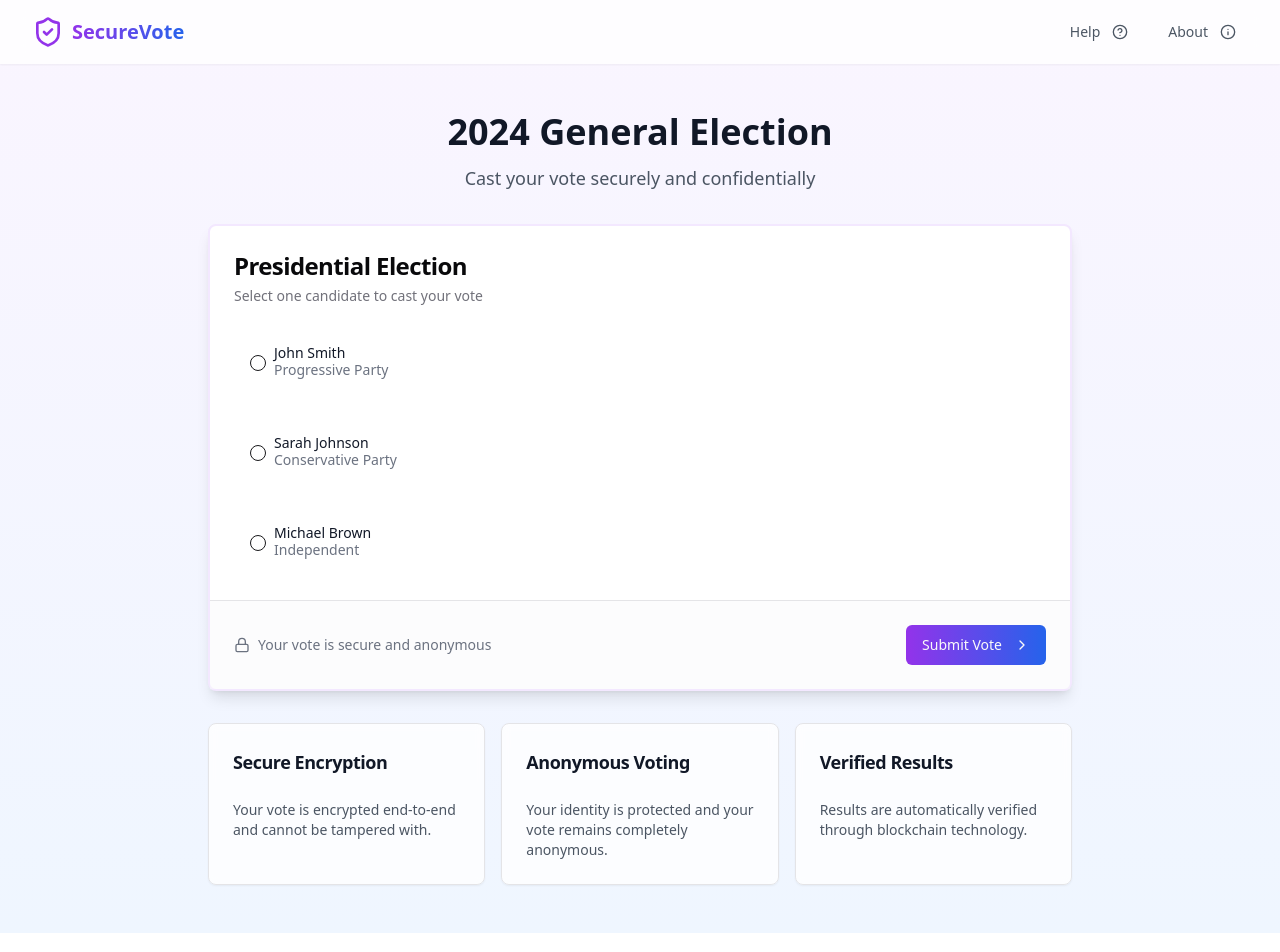
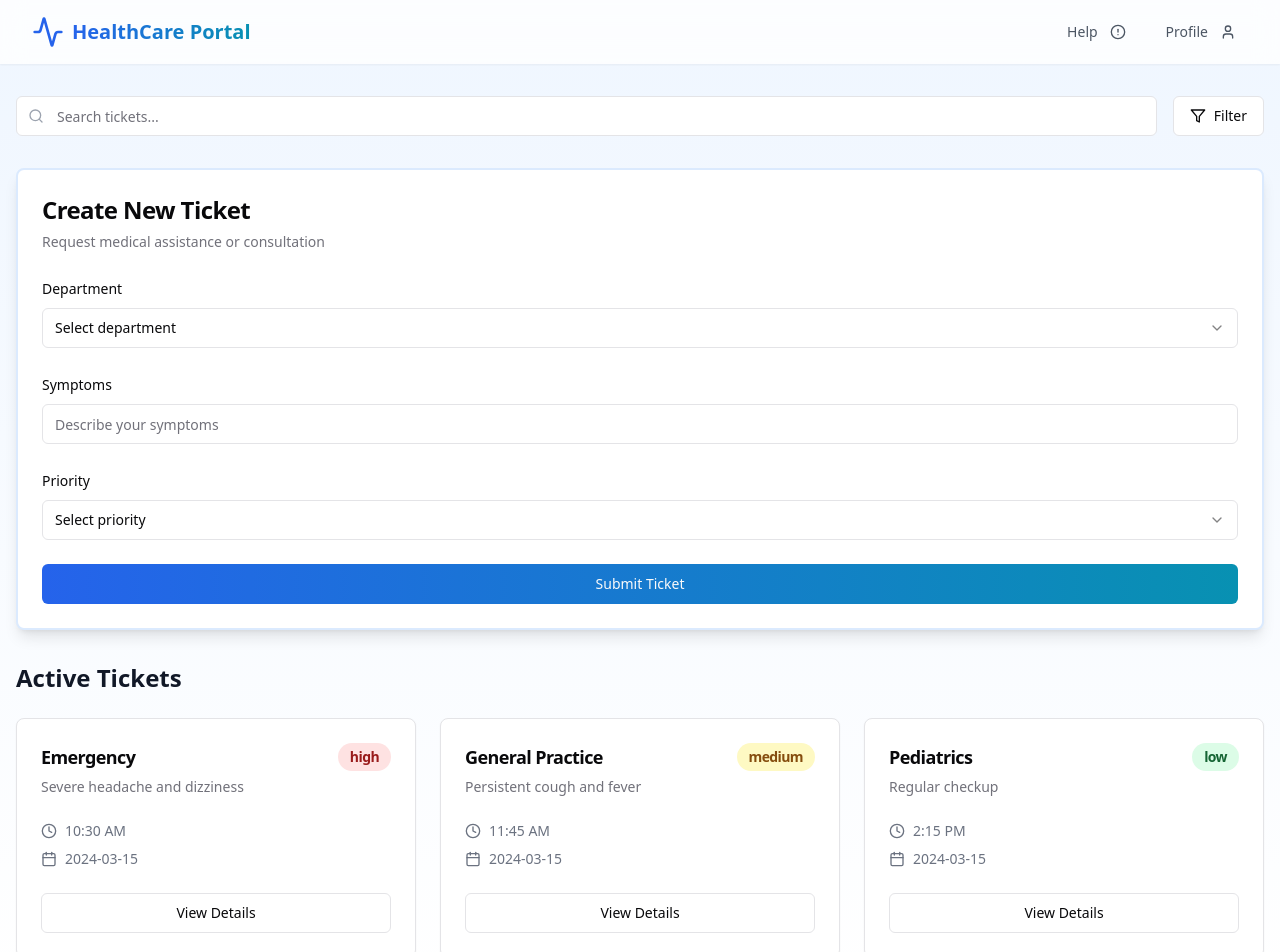
Before and after one commit to diallodev221/sale-portfolio, a React (Vite) app: page / in a window 1280 px wide. Shown: the top 952 px of the page. Built offline with nearby package versions, Linux system fonts and the light colour scheme.

Commit message:
Design UI for Ticketing System
Implemented a user interface for a healthcare ticketing system, focusing on user experience and accessibility. The design includes components for ticket submission, tracking, and management.
[skip gpt_engineer]

```diff
--- a/src/pages/Index.tsx
+++ b/src/pages/Index.tsx
@@ -1,52 +1,44 @@
 import { Button } from "@/components/ui/button";
 import { Card, CardContent, CardDescription, CardFooter, CardHeader, CardTitle } from "@/components/ui/card";
-import { RadioGroup, RadioGroupItem } from "@/components/ui/radio-group";
+import { Input } from "@/components/ui/input";
 import { Label } from "@/components/ui/label";
+import { Select, SelectContent, SelectItem, SelectTrigger, SelectValue } from "@/components/ui/select";
 import { useToast } from "@/hooks/use-toast";
-import { ChevronRight, HelpCircle, Info, ShieldCheck, Lock, CheckCircle2 } from "lucide-react";
+import { Clock, Calendar, User, Activity, AlertCircle, Search, Filter } from "lucide-react";
 import { useState } from "react";
 
 const Index = () => {
   const { toast } = useToast();
-  const [selectedCandidate, setSelectedCandidate] = useState("");
+  const [searchQuery, setSearchQuery] = useState("");
 
-  const handleVoteSubmit = () => {
-    if (!selectedCandidate) {
+  const handleTicketSubmit = () => {
     toast({
-        title: "Please select a candidate",
-        description: "You must select a candidate before submitting your vote.",
-        variant: "destructive",
-      });
-      return;
-    }
-
-    toast({
-      title: "Vote Submitted Successfully",
-      description: "Your vote has been securely recorded.",
+      title: "Ticket Created",
+      description: "Your ticket has been successfully created. A healthcare provider will attend to you shortly.",
       duration: 3000,
     });
   };
 
   return (
-    <div className="min-h-screen bg-gradient-to-b from-purple-50 to-blue-50">
+    <div className="min-h-screen bg-gradient-to-b from-blue-50 to-white">
       {/* Navigation */}
       <nav className="bg-white/80 backdrop-blur-md shadow-sm sticky top-0 z-50">
         <div className="max-w-7xl mx-auto px-4 sm:px-6 lg:px-8">
           <div className="flex justify-between h-16 items-center">
             <div className="flex items-center space-x-2">
-              <ShieldCheck className="h-8 w-8 text-purple-600" />
-              <span className="text-xl font-semibold bg-gradient-to-r from-purple-600 to-blue-600 bg-clip-text text-transparent">
-                SecureVote
+              <Activity className="h-8 w-8 text-blue-600" />
+              <span className="text-xl font-semibold bg-gradient-to-r from-blue-600 to-cyan-600 bg-clip-text text-transparent">
+                HealthCare Portal
               </span>
             </div>
             <div className="flex items-center space-x-4">
               <Button variant="ghost" size="sm" className="text-gray-600">
                 Help
-                <HelpCircle className="ml-1 h-4 w-4" />
+                <AlertCircle className="ml-1 h-4 w-4" />
               </Button>
               <Button variant="ghost" size="sm" className="text-gray-600">
-                About
-                <Info className="ml-1 h-4 w-4" />
+                Profile
+                <User className="ml-1 h-4 w-4" />
               </Button>
             </div>
           </div>
@@ -54,72 +46,101 @@ const Index = () => {
       </nav>
 
       {/* Main Content */}
-      <main className="max-w-4xl mx-auto px-4 py-12">
-        <div className="space-y-8">
-          {/* Election Info */}
-          <div className="text-center space-y-3">
-            <h1 className="text-4xl font-bold text-gray-900">2024 General Election</h1>
-            <p className="text-gray-600 text-lg">Cast your vote securely and confidentially</p>
+      <main className="max-w-7xl mx-auto px-4 py-8">
+        {/* Search and Filter Section */}
+        <div className="flex flex-col md:flex-row gap-4 mb-8">
+          <div className="relative flex-1">
+            <Search className="absolute left-3 top-3 h-4 w-4 text-gray-400" />
+            <Input
+              placeholder="Search tickets..."
+              value={searchQuery}
+              onChange={(e) => setSearchQuery(e.target.value)}
+              className="pl-10"
+            />
+          </div>
+          <Button variant="outline" className="flex items-center gap-2">
+            <Filter className="h-4 w-4" />
+            Filter
+          </Button>
         </div>
 
-          {/* Voting Card */}
-          <Card className="w-full border-2 border-purple-100 shadow-lg">
-            <CardHeader className="space-y-1">
-              <CardTitle className="text-2xl">Presidential Election</CardTitle>
-              <CardDescription>Select one candidate to cast your vote</CardDescription>
+        {/* Create Ticket Section */}
+        <Card className="mb-8 border-2 border-blue-100 shadow-lg">
+          <CardHeader>
+            <CardTitle className="text-2xl">Create New Ticket</CardTitle>
+            <CardDescription>Request medical assistance or consultation</CardDescription>
           </CardHeader>
-            <CardContent>
-              <RadioGroup
-                value={selectedCandidate}
-                onValueChange={setSelectedCandidate}
-                className="space-y-4"
-              >
-                {candidates.map((candidate) => (
-                  <div
-                    key={candidate.id}
-                    className="flex items-center space-x-2 p-4 rounded-lg hover:bg-purple-50 transition-colors"
-                  >
-                    <RadioGroupItem value={candidate.id} id={candidate.id} />
-                    <Label htmlFor={candidate.id} className="flex-1 cursor-pointer">
-                      <div className="flex justify-between items-center">
-                        <div>
-                          <p className="font-medium text-gray-900">{candidate.name}</p>
-                          <p className="text-sm text-gray-500">{candidate.party}</p>
+          <CardContent className="space-y-6">
+            <div className="space-y-2">
+              <Label htmlFor="department">Department</Label>
+              <Select>
+                <SelectTrigger>
+                  <SelectValue placeholder="Select department" />
+                </SelectTrigger>
+                <SelectContent>
+                  <SelectItem value="emergency">Emergency</SelectItem>
+                  <SelectItem value="general">General Practice</SelectItem>
+                  <SelectItem value="pediatrics">Pediatrics</SelectItem>
+                  <SelectItem value="cardiology">Cardiology</SelectItem>
+                  <SelectItem value="orthopedics">Orthopedics</SelectItem>
+                </SelectContent>
+              </Select>
             </div>
-                        {selectedCandidate === candidate.id && (
-                          <CheckCircle2 className="h-5 w-5 text-purple-600" />
-                        )}
+            <div className="space-y-2">
+              <Label htmlFor="symptoms">Symptoms</Label>
+              <Input id="symptoms" placeholder="Describe your symptoms" />
             </div>
-                    </Label>
+            <div className="space-y-2">
+              <Label htmlFor="priority">Priority</Label>
+              <Select>
+                <SelectTrigger>
+                  <SelectValue placeholder="Select priority" />
+                </SelectTrigger>
+                <SelectContent>
+                  <SelectItem value="high">High - Urgent Care Needed</SelectItem>
+                  <SelectItem value="medium">Medium - Moderate Concern</SelectItem>
+                  <SelectItem value="low">Low - Regular Checkup</SelectItem>
+                </SelectContent>
+              </Select>
             </div>
-                ))}
-              </RadioGroup>
           </CardContent>
-            <CardFooter className="flex justify-between items-center border-t bg-gray-50/50 p-6">
-              <div className="flex items-center text-sm text-gray-500">
-                <Lock className="h-4 w-4 mr-2" />
-                <p>Your vote is secure and anonymous</p>
-              </div>
-              <Button
-                onClick={handleVoteSubmit}
-                className="bg-gradient-to-r from-purple-600 to-blue-600 hover:from-purple-700 hover:to-blue-700"
-              >
-                Submit Vote
-                <ChevronRight className="ml-1 h-4 w-4" />
+          <CardFooter>
+            <Button onClick={handleTicketSubmit} className="w-full bg-gradient-to-r from-blue-600 to-cyan-600 hover:from-blue-700 hover:to-cyan-700">
+              Submit Ticket
             </Button>
           </CardFooter>
         </Card>
 
-          {/* Security Features */}
-          <div className="grid grid-cols-1 md:grid-cols-3 gap-4">
-            {securityFeatures.map((feature) => (
-              <Card key={feature.title} className="bg-white/80 backdrop-blur-sm hover:shadow-md transition-shadow">
+        {/* Active Tickets Section */}
+        <div className="space-y-6">
+          <h2 className="text-2xl font-semibold text-gray-900">Active Tickets</h2>
+          <div className="grid grid-cols-1 md:grid-cols-2 lg:grid-cols-3 gap-6">
+            {tickets.map((ticket) => (
+              <Card key={ticket.id} className="hover:shadow-lg transition-shadow">
                 <CardHeader>
-                  <CardTitle className="text-lg text-gray-900">{feature.title}</CardTitle>
+                  <CardTitle className="flex justify-between items-center">
+                    <span className="text-lg">{ticket.department}</span>
+                    <span className={`px-3 py-1 rounded-full text-sm ${getPriorityClass(ticket.priority)}`}>
+                      {ticket.priority}
+                    </span>
+                  </CardTitle>
+                  <CardDescription>{ticket.symptoms}</CardDescription>
                 </CardHeader>
                 <CardContent>
-                  <p className="text-sm text-gray-600">{feature.description}</p>
+                  <div className="space-y-2 text-sm text-gray-500">
+                    <div className="flex items-center gap-2">
+                      <Clock className="h-4 w-4" />
+                      <span>{ticket.time}</span>
+                    </div>
+                    <div className="flex items-center gap-2">
+                      <Calendar className="h-4 w-4" />
+                      <span>{ticket.date}</span>
+                    </div>
+                  </div>
                 </CardContent>
+                <CardFooter>
+                  <Button variant="outline" className="w-full">View Details</Button>
+                </CardFooter>
               </Card>
             ))}
           </div>
@@ -129,26 +150,46 @@ const Index = () => {
   );
 };
 
-// Sample data
-const candidates = [
-  { id: "candidate1", name: "John Smith", party: "Progressive Party" },
-  { id: "candidate2", name: "Sarah Johnson", party: "Conservative Party" },
-  { id: "candidate3", name: "Michael Brown", party: "Independent" },
-];
-
-const securityFeatures = [
+// Sample data for tickets
+const tickets = [
   {
-    title: "Secure Encryption",
-    description: "Your vote is encrypted end-to-end and cannot be tampered with.",
+    id: 1,
+    department: "Emergency",
+    symptoms: "Severe headache and dizziness",
+    priority: "high",
+    time: "10:30 AM",
+    date: "2024-03-15",
   },
   {
-    title: "Anonymous Voting",
-    description: "Your identity is protected and your vote remains completely anonymous.",
+    id: 2,
+    department: "General Practice",
+    symptoms: "Persistent cough and fever",
+    priority: "medium",
+    time: "11:45 AM",
+    date: "2024-03-15",
   },
   {
-    title: "Verified Results",
-    description: "Results are automatically verified through blockchain technology.",
+    id: 3,
+    department: "Pediatrics",
+    symptoms: "Regular checkup",
+    priority: "low",
+    time: "2:15 PM",
+    date: "2024-03-15",
   },
 ];
 
+// Utility function for priority styling
+const getPriorityClass = (priority: string) => {
+  switch (priority) {
+    case "high":
+      return "bg-red-100 text-red-800";
+    case "medium":
+      return "bg-yellow-100 text-yellow-800";
+    case "low":
+      return "bg-green-100 text-green-800";
+    default:
+      return "bg-gray-100 text-gray-800";
+  }
+};
+
 export default Index;
```
Lines whose indentation alone changed are shown as unchanged.
